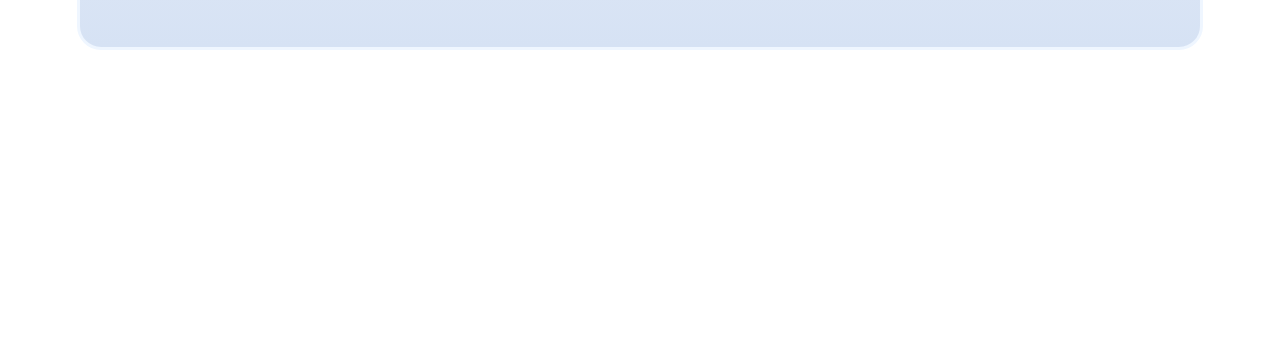
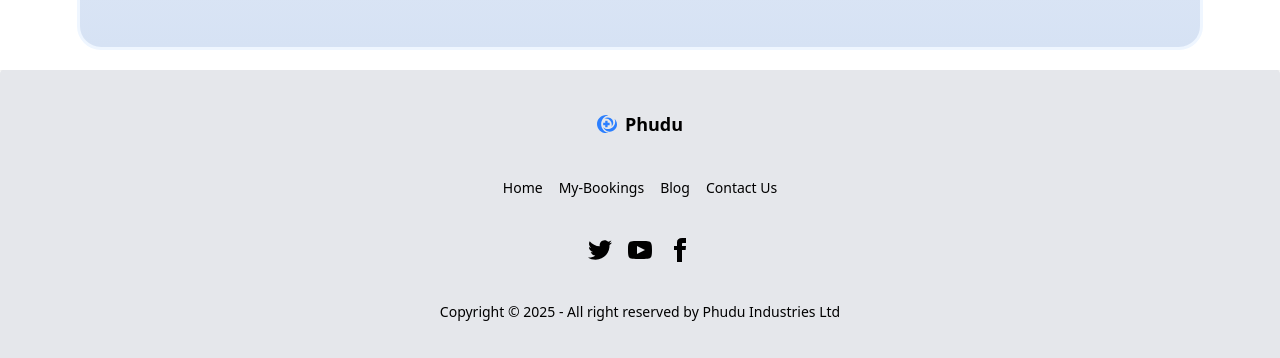
Before and after one commit to fardoush/dr-appoinment-booking-system, a React (Vite) app: page / in a window 1280 px wide. Shown: the part 780-1138 px from the top of the page. Before the commit the page ends 850 px from the top, so only its background shows below. Built offline with nearby package versions, Linux system fonts and the light colour scheme.

Commit message:
footer added

```diff
--- a/src/components/Footer/Footer.jsx
+++ b/src/components/Footer/Footer.jsx
@@ -1,10 +1,61 @@
 import React from 'react';
+import { Link } from 'react-router';
+import { FaMedrt } from "react-icons/fa";
+
 
 const Footer = () => {
     return (
-        <div>
-
-        </div>
+        <footer className="footer footer-horizontal footer-center bg-gray-200  text-black text-base-content rounded p-10">
+            <div className="flex items-center text-lg text-bold font-semibold">
+                <FaMedrt className='text-blue-500' size={20} /> Phudu
+            </div>
+  <nav className="grid grid-flow-col gap-4">
+    <Link to="/" className="link link-hover">Home</Link>
+    <Link to="/myBooking" className="link link-hover">My-Bookings</Link>
+    <Link to="/blog" className="link link-hover">Blog</Link>
+    <Link to="/contact" className="link link-hover">Contact Us</Link>
+  </nav>
+  <nav>
+    <div className="grid grid-flow-col gap-4">
+      <a>
+        <svg
+          xmlns="http://www.w3.org/2000/svg"
+          width="24"
+          height="24"
+          viewBox="0 0 24 24"
+          className="fill-current">
+          <path
+            d="M24 4.557c-.883.392-1.832.656-2.828.775 1.017-.609 1.798-1.574 2.165-2.724-.951.564-2.005.974-3.127 1.195-.897-.957-2.178-1.555-3.594-1.555-3.179 0-5.515 2.966-4.797 6.045-4.091-.205-7.719-2.165-10.148-5.144-1.29 2.213-.669 5.108 1.523 6.574-.806-.026-1.566-.247-2.229-.616-.054 2.281 1.581 4.415 3.949 4.89-.693.188-1.452.232-2.224.084.626 1.956 2.444 3.379 4.6 3.419-2.07 1.623-4.678 2.348-7.29 2.04 2.179 1.397 4.768 2.212 7.548 2.212 9.142 0 14.307-7.721 13.995-14.646.962-.695 1.797-1.562 2.457-2.549z"></path>
+        </svg>
+      </a>
+      <a>
+        <svg
+          xmlns="http://www.w3.org/2000/svg"
+          width="24"
+          height="24"
+          viewBox="0 0 24 24"
+          className="fill-current">
+          <path
+            d="M19.615 3.184c-3.604-.246-11.631-.245-15.23 0-3.897.266-4.356 2.62-4.385 8.816.029 6.185.484 8.549 4.385 8.816 3.6.245 11.626.246 15.23 0 3.897-.266 4.356-2.62 4.385-8.816-.029-6.185-.484-8.549-4.385-8.816zm-10.615 12.816v-8l8 3.993-8 4.007z"></path>
+        </svg>
+      </a>
+      <a>
+        <svg
+          xmlns="http://www.w3.org/2000/svg"
+          width="24"
+          height="24"
+          viewBox="0 0 24 24"
+          className="fill-current">
+          <path
+            d="M9 8h-3v4h3v12h5v-12h3.642l.358-4h-4v-1.667c0-.955.192-1.333 1.115-1.333h2.885v-5h-3.808c-3.596 0-5.192 1.583-5.192 4.615v3.385z"></path>
+        </svg>
+      </a>
+    </div>
+  </nav>
+  <aside>
+    <p>Copyright © {new Date().getFullYear()} - All right reserved by Phudu Industries Ltd</p>
+  </aside>
+</footer>
     );
 };
 
```
